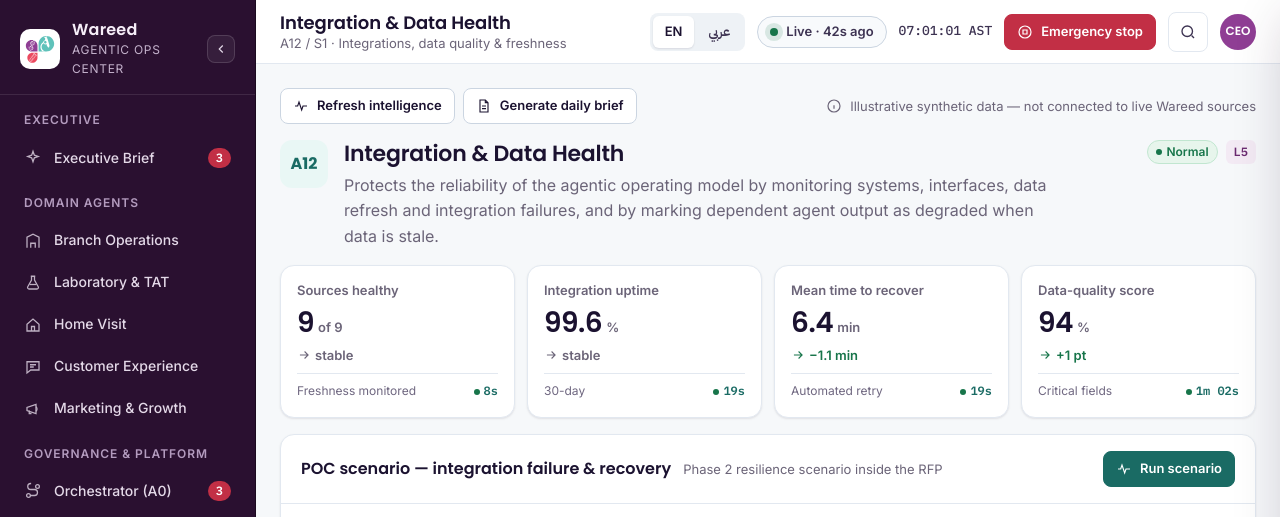
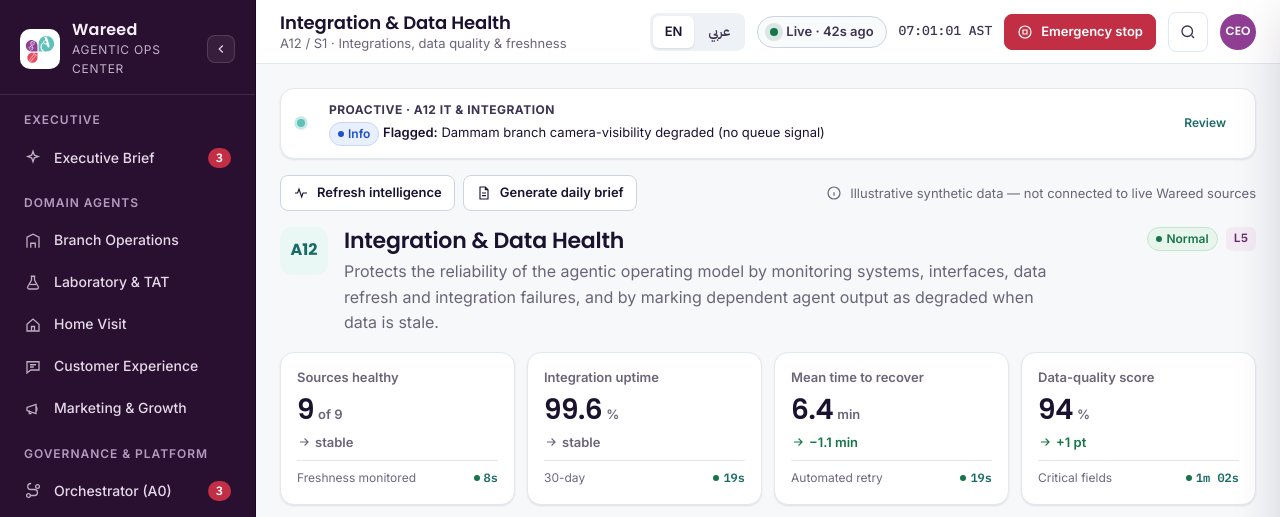
Before and after one commit to haniakrim/wareed-agentic-ops-center, a plain HTML site: page index.html in a window 1280 px wide. Both pictures are taken after a click on the button "Open integration health". Shown: the top 517 px of the page. Drawn offline with Linux system fonts and the light colour scheme.

Commit message:
Add proactive AI pulse across every view

```diff
--- a/index.html
+++ b/index.html
@@ -217,6 +217,20 @@
 .content{ padding:var(--s6); overflow-y:auto; min-height:0; flex:1 1 auto; }
 .wrap{ max-width:1480px; margin:0 auto; }
 
+/* ---------- proactive AI pulse ---------- */
+@keyframes appulse{ 0%{ box-shadow:0 0 0 0 rgba(95,194,186,.55); } 70%{ box-shadow:0 0 0 7px rgba(95,194,186,0); } 100%{ box-shadow:0 0 0 0 rgba(95,194,186,0); } }
+.aipulse{
+  display:flex; align-items:center; gap:var(--s3); padding:var(--s3) var(--s4); margin-bottom:var(--s4);
+  background:var(--surface); border:1px solid var(--line); border-radius:var(--r-lg); box-shadow:var(--sh-1);
+}
+.aipulse .ap-dot{ width:8px; height:8px; border-radius:50%; background:var(--brand-teal); flex:none; animation:appulse 2.4s infinite; }
+.aipulse .nicon{ flex:none; color:var(--brand-teal); }
+.aipulse .ap-body{ flex:1 1 auto; min-width:0; display:flex; flex-direction:column; gap:2px; }
+.aipulse .ap-tag{ font-size:var(--fs-xs); font-weight:700; letter-spacing:.04em; text-transform:uppercase; color:var(--ink-2); }
+.aipulse .ap-text{ font-size:var(--fs-sm); color:var(--ink); }
+.aipulse .ap-text b{ font-weight:600; }
+.aipulse .btn{ flex:none; }
+
 /* ---------- banners ---------- */
 .banner{ display:flex; align-items:flex-start; gap:var(--s3); padding:var(--s3) var(--s4); border-radius:var(--r); margin-bottom:var(--s4); border:1px solid; font-size:var(--fs-md); line-height:1.55; }
 .banner svg{ width:20px; height:20px; flex:none; margin-top:1px; }
@@ -519,6 +533,8 @@
   .topbar{ padding:var(--s2) var(--s4); gap:var(--s3); }
   .topbar h1{ font-size:var(--fs-base); }
   .topmark .tm-w{ display:none; }
+  .aipulse{ flex-wrap:wrap; }
+  .aipulse .ap-body{ flex-basis:100%; }
 }
 @media (max-width:640px){
   .topbar{ flex-wrap:wrap; row-gap:var(--s2); }
@@ -561,7 +577,7 @@
   *,*::before,*::after{ animation-duration:.001ms !important; animation-iteration-count:1 !important; transition-duration:.001ms !important; scroll-behavior:auto !important; }
 }
 @media print{
-  .rail, .topbar, .railScrim, #scrim, #modalRoot, #toasts, .drawer, .no-print, button{ display:none !important; }
+  .rail, .topbar, .railScrim, #scrim, #modalRoot, #toasts, .drawer, .no-print, .aipulse, button{ display:none !important; }
   html, body{ background:#fff; height:auto; }
   .app{ display:block; height:auto; }
   .content{ padding:0; overflow:visible; height:auto; }
@@ -633,7 +649,10 @@
       </div>
     </header>
     <main class="content" id="main" tabindex="-1">
-      <div class="wrap" id="view"></div>
+      <div class="wrap">
+        <div class="aipulse" id="aiPulse"></div>
+        <div id="view"></div>
+      </div>
     </main>
   </div>
 </div>
@@ -2604,6 +2623,7 @@
     document.getElementById('viewTitle').textContent=L(meta.title);
     document.getElementById('viewCrumb').textContent=L(meta.crumb);
     document.getElementById('view').innerHTML=(VIEWS[state.view]||viewBrief)();
+    document.getElementById('aiPulse').innerHTML=renderPulse();
     document.getElementById('freshPill').className='pill live'+(state.degraded?' ':'');
     document.getElementById('freshText').textContent=freshLabel(state.degraded?null:42);
     document.getElementById('estopBtn').className='btn '+(state.emergencyStop?'amber':'danger')+' sm';
@@ -2696,6 +2716,39 @@
   }
 
   var AGENT_VIEW = {A0:'orchestrator', A1:'brief', A2:'branch', A3:'lab', A4:'home', A5:'cx', A6:'mkt', A12:'health', S1:'health', S2:'actions', S3:'vision'};
+  var VIEW_AGENTS = {};
+  Object.keys(AGENT_VIEW).forEach(function(a){ var v=AGENT_VIEW[a]; (VIEW_AGENTS[v]=VIEW_AGENTS[v]||[]).push(a); });
+  function pulseAgentName(id){ var a=AGENTS.filter(function(x){return x.id===id;})[0]; return a? a.name : id; }
+  function renderPulse(){
+    var agents = VIEW_AGENTS[state.view] || ['A0'];
+    var matchAll = (state.view==='orchestrator' || state.view==='actions');
+    var decs = state.decisions.filter(function(d){ return d.status==='open' && (matchAll || agents.indexOf(d.agent)>-1); });
+    var sevW={crit:0,warning:1,info:2};
+    decs.sort(function(a,b){ return (sevW[a.sev]==null?3:sevW[a.sev])-(sevW[b.sev]==null?3:sevW[b.sev]); });
+    if(decs.length){
+      var d=decs[0];
+      return '<span class="ap-dot" aria-hidden="true"></span>'+ic('spark')+
+        '<div class="ap-body"><div class="ap-tag">Proactive · '+esc(pulseAgentName(d.agent))+' ('+esc(d.agent)+')</div>'+
+        '<div class="ap-text">'+sevTag(d.sev)+' <b>Recommends:</b> '+esc(d.rec)+'</div></div>'+
+        '<button class="btn ghost xs" data-nav="orchestrator">Review</button>';
+    }
+    var tix = state.tickets.filter(function(t){ return t.slaState!=='closed' && (matchAll || agents.some(function(a){ return t.src.indexOf(a+' ')===0; })); });
+    tix.sort(function(a,b){ return (a.dueMin==null?9e9:a.dueMin)-(b.dueMin==null?9e9:b.dueMin); });
+    if(tix.length){
+      var t=tix[0];
+      return '<span class="ap-dot" aria-hidden="true"></span>'+ic('spark')+
+        '<div class="ap-body"><div class="ap-tag">Proactive · '+esc(t.src)+'</div>'+
+        '<div class="ap-text">'+sevTag(t.sev)+' <b>Flagged:</b> '+esc(t.title)+'</div></div>'+
+        '<button class="btn ghost xs" data-nav="actions">Review</button>';
+    }
+    var id=agents[0];
+    var det=AGENT_DETAIL[id];
+    var mission = det? det.mission : 'Monitoring cross-enterprise signals for anomalies.';
+    return '<span class="ap-dot" aria-hidden="true"></span>'+ic('spark')+
+      '<div class="ap-body"><div class="ap-tag">Proactive · '+esc(pulseAgentName(id))+' ('+esc(id)+')</div>'+
+      '<div class="ap-text">No open items right now — '+esc(mission)+'</div></div>'+
+      '<button class="btn ghost xs" data-agent="'+esc(id)+'">Agent detail</button>';
+  }
   function agentDrawer(id){
     var a=AGENTS.filter(function(x){return x.id===id;})[0]; var d=AGENT_DETAIL[id];
     if(!a||!d) return;
```
